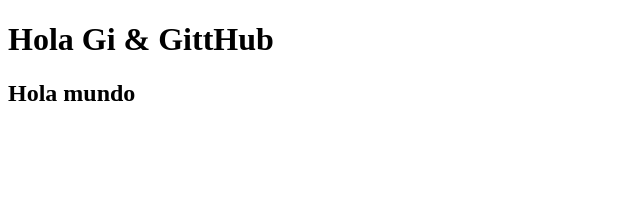
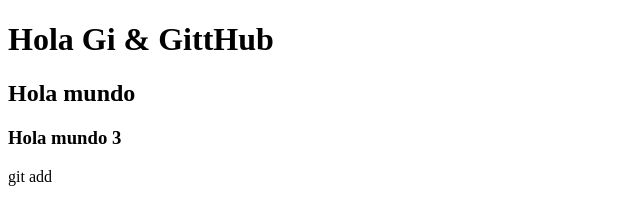
Before and after one commit to PabloComin07/clase-repositorios, a plain HTML site: page index.html in a window 1280 px wide. Shown: the whole page, without its empty margins (0-640 px from the left). Drawn offline with Linux system fonts and the light colour scheme.

Commit message:
Agregamnos un H3

```diff
--- a/index.html
+++ b/index.html
@@ -9,5 +9,6 @@
 <body>
     <h1>Hola Gi & GittHub</h1>
     <h2>Hola mundo</h2>
+    <h3>Hola mundo 3</h3>
 </body>
-</html>
+</html>git add
```
